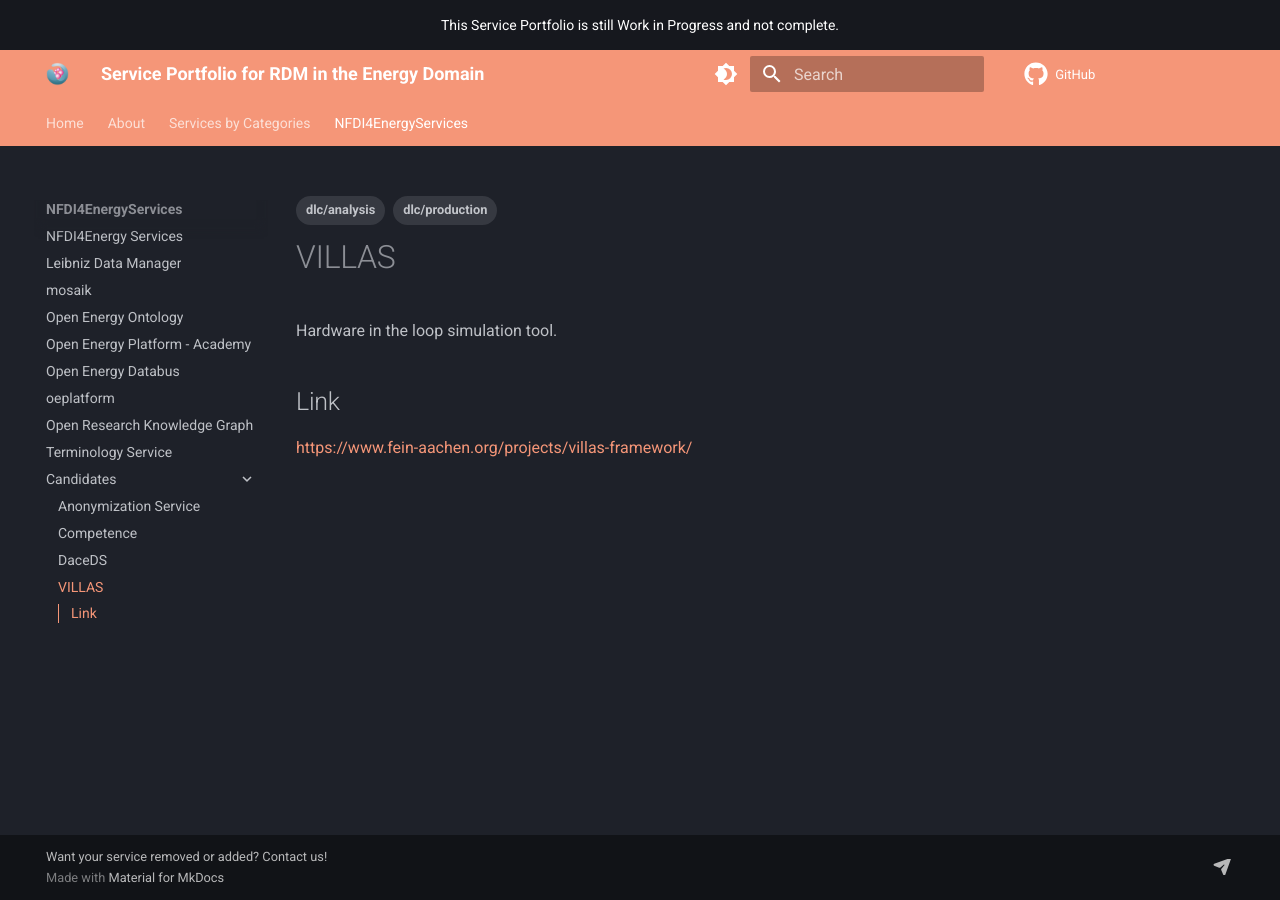
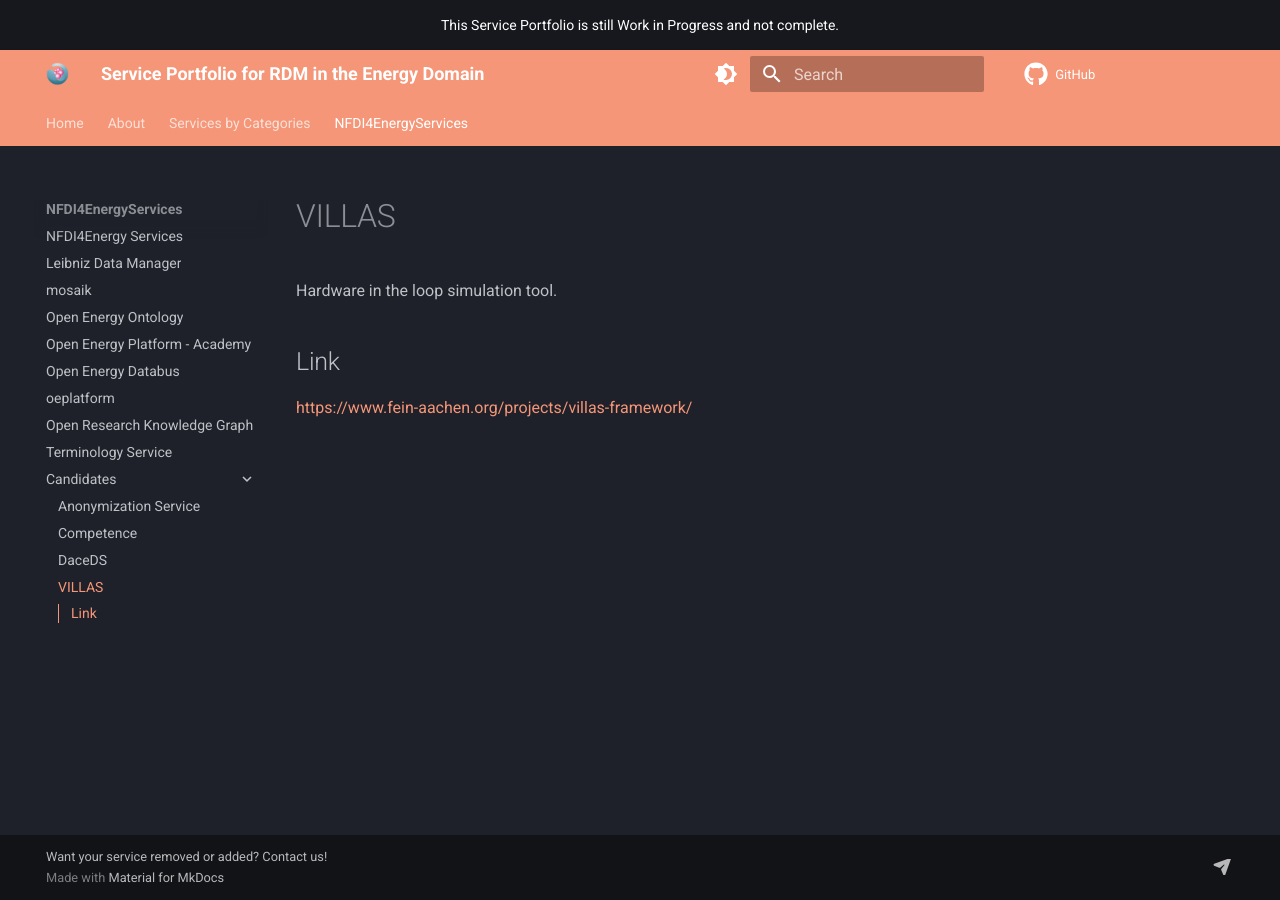
Before and after one commit to NFDI4Energy/service-portfolio, an MkDocs documentation site: the page built from docs/NFDI4EnergyServices/candidates/villas.md, in a window 1280 px wide. Built offline with MkDocs 1.6.1 and Material for MkDocs 9.7.7, drawn with Linux system fonts in a browser that asks for light colours; comment, search, counter and statistics services are not loaded.

Commit message:
Delete tags from candidate services

```diff
--- a/docs/NFDI4EnergyServices/candidates/villas.md
+++ b/docs/NFDI4EnergyServices/candidates/villas.md
@@ -1,8 +1,6 @@
 ---
 title: VILLAS
 tags:
-    - dlc/production
-    - dlc/analysis
 ---
 # VILLAS
 Hardware in the loop simulation tool.
```
Also changed, not shown: docs/NFDI4EnergyServices/candidates/competence.md (+0 -1 lines).
